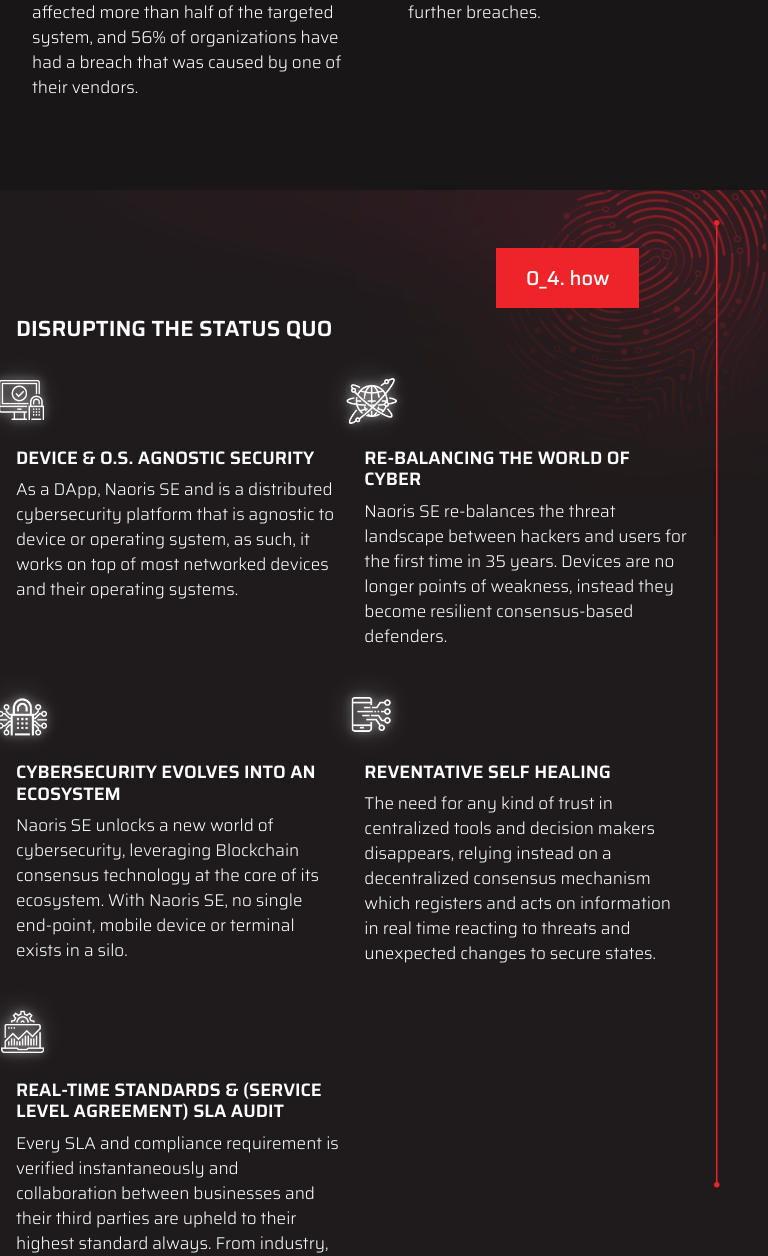
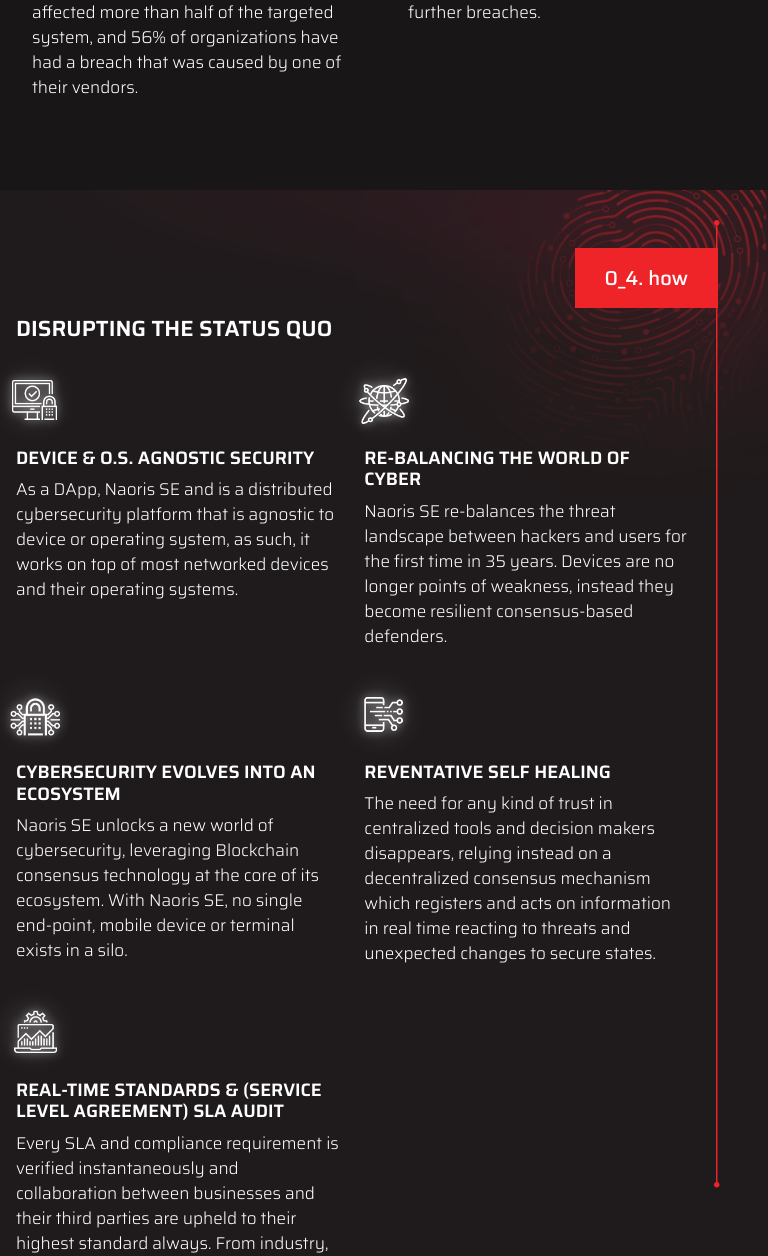
Before and after one commit to ChristineFern/bcit-naoris, a PHP site: page /naoris-local/ in a window 768 px wide. Shown: the part 2483-3739 px from the top of the page. Run offline with PHP 8.4, Linux system fonts and the light colour scheme.

Commit message:
Initial commit

```diff
--- a/assets/css/stylesheet.css
+++ b/assets/css/stylesheet.css
@@ -1342,6 +1342,14 @@ footer .fa {
     background-color: #1f1b1c;
   }
 
+  .how-icon {
+    margin-left: -10%;
+  }
+
+  .how-box {
+    right: 6.5%;
+  }
+
   /***************nse***************/
 
   #nse {
```
